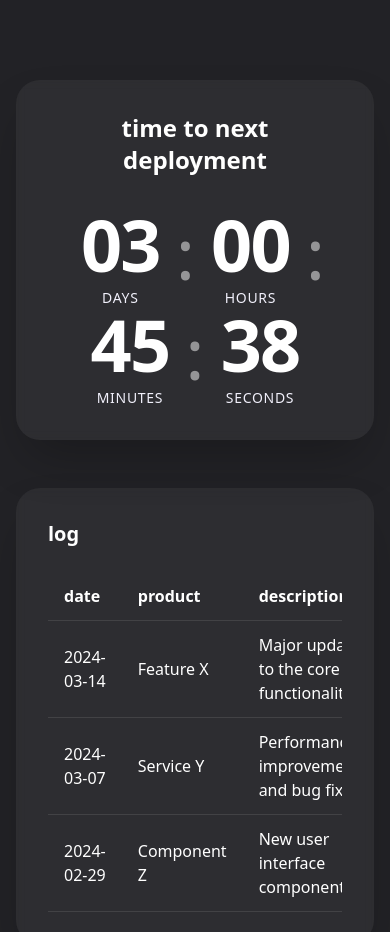
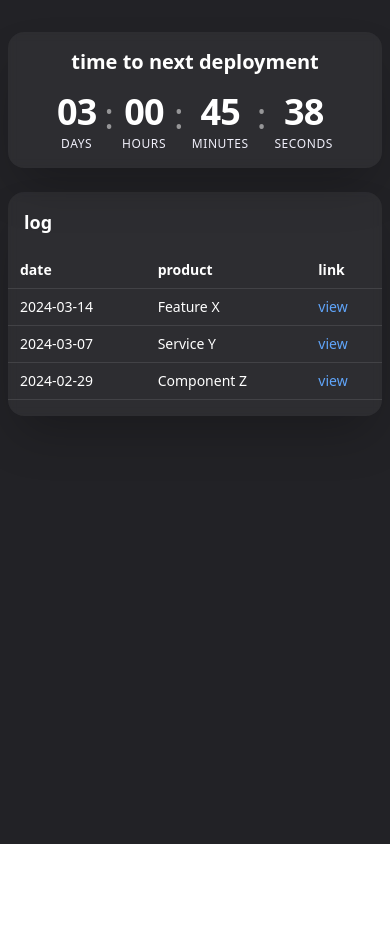
Before and after one commit to yourboybean/deployment-countdown, a React (Vite) app: page / in a window 390 px wide. Shown: the top 932 px of the page. After the commit the page ends 844 px from the top, so only its background shows below. Built offline with nearby package versions, Linux system fonts and the light colour scheme.

Commit message:
Improve mobile responsiveness
Improve mobile responsiveness of the countdown timer and layout to prevent scrolling and ensure optimal formatting on smaller screens.

```diff
--- a/src/components/CountdownTimer.tsx
+++ b/src/components/CountdownTimer.tsx
@@ -73,18 +73,18 @@ const padNumber = (num: number): string => {
 };
 
 const TimeUnit: React.FC<{ value: number; label: string }> = ({ value, label }) => (
-  <div className="flex flex-col items-center mx-4">
-    <div className="text-7xl md:text-9xl font-bold text-timer-text tracking-tight animate-number-change">
+  <div className="flex flex-col items-center mx-2 md:mx-4">
+    <div className="text-4xl sm:text-6xl md:text-7xl lg:text-9xl font-bold text-timer-text tracking-tight animate-number-change">
       {padNumber(value)}
     </div>
-    <div className="text-timer-label text-sm md:text-base mt-2 uppercase tracking-wider">
+    <div className="text-xs sm:text-sm md:text-base mt-1 md:mt-2 uppercase tracking-wider text-timer-label">
       {label.toLowerCase()}
     </div>
   </div>
 );
 
 const Separator: React.FC = () => (
-  <div className="text-7xl md:text-9xl text-timer-text font-light animate-separator-pulse self-start mt-2">
+  <div className="text-4xl sm:text-6xl md:text-7xl lg:text-9xl text-timer-text font-light animate-separator-pulse self-start mt-1 md:mt-2">
     :
   </div>
 );
@@ -108,12 +108,12 @@ export const CountdownTimer: React.FC = () => {
   }, [targetDate]);
 
   return (
-    <div className="min-h-screen flex flex-col items-center justify-start bg-timer-background p-4 pt-20">
-      <div className="bg-white/5 backdrop-blur-sm rounded-3xl p-8 md:p-12 shadow-2xl mb-12">
-        <h1 className="text-timer-text text-2xl md:text-3xl font-semibold mb-8 text-center">
+    <div className="min-h-screen flex flex-col items-center justify-start bg-timer-background p-2 sm:p-4 pt-8 sm:pt-20">
+      <div className="bg-white/5 backdrop-blur-sm rounded-2xl sm:rounded-3xl p-4 sm:p-8 md:p-12 shadow-2xl mb-6 sm:mb-12 w-full max-w-4xl">
+        <h1 className="text-timer-text text-xl sm:text-2xl md:text-3xl font-semibold mb-4 sm:mb-8 text-center">
           time to next deployment
         </h1>
-        <div className="flex items-center justify-center flex-wrap">
+        <div className="flex items-center justify-center">
           <TimeUnit value={timeLeft.days} label="days" />
           <Separator />
           <TimeUnit value={timeLeft.hours} label="hours" />
@@ -124,16 +124,16 @@ export const CountdownTimer: React.FC = () => {
         </div>
       </div>
 
-      <div className="w-full max-w-4xl bg-white/5 backdrop-blur-sm rounded-3xl p-8 shadow-2xl">
-        <h2 className="text-timer-text text-xl md:text-2xl font-semibold mb-6">log</h2>
-        <div className="overflow-x-auto">
-          <table className="w-full text-timer-text">
+      <div className="w-full max-w-4xl bg-white/5 backdrop-blur-sm rounded-2xl sm:rounded-3xl p-4 sm:p-8 shadow-2xl">
+        <h2 className="text-timer-text text-lg sm:text-xl md:text-2xl font-semibold mb-4 sm:mb-6">log</h2>
+        <div className="overflow-x-auto -mx-4 sm:mx-0">
+          <table className="w-full text-timer-text text-sm sm:text-base">
             <thead>
               <tr className="border-b border-white/10">
-                <th className="text-left py-3 px-4 font-semibold">date</th>
-                <th className="text-left py-3 px-4 font-semibold">product</th>
-                <th className="text-left py-3 px-4 font-semibold">description</th>
-                <th className="text-left py-3 px-4 font-semibold">link</th>
+                <th className="text-left py-2 sm:py-3 px-3 sm:px-4 font-semibold">date</th>
+                <th className="text-left py-2 sm:py-3 px-3 sm:px-4 font-semibold">product</th>
+                <th className="text-left py-2 sm:py-3 px-3 sm:px-4 font-semibold hidden sm:table-cell">description</th>
+                <th className="text-left py-2 sm:py-3 px-3 sm:px-4 font-semibold">link</th>
               </tr>
             </thead>
             <tbody>
@@ -142,17 +142,17 @@ export const CountdownTimer: React.FC = () => {
                   key={index}
                   className="border-b border-white/10 hover:bg-white/5 transition-colors"
                 >
-                  <td className="py-3 px-4">{log.date}</td>
-                  <td className="py-3 px-4">{log.product}</td>
-                  <td className="py-3 px-4">{log.description}</td>
-                  <td className="py-3 px-4">
+                  <td className="py-2 sm:py-3 px-3 sm:px-4">{log.date}</td>
+                  <td className="py-2 sm:py-3 px-3 sm:px-4">{log.product}</td>
+                  <td className="py-2 sm:py-3 px-3 sm:px-4 hidden sm:table-cell">{log.description}</td>
+                  <td className="py-2 sm:py-3 px-3 sm:px-4">
                     <a
                       href={log.link}
                       target="_blank"
                       rel="noopener noreferrer"
                       className="text-blue-400 hover:text-blue-300 transition-colors"
                     >
-                      view details
+                      view
                     </a>
                   </td>
                 </tr>
```
